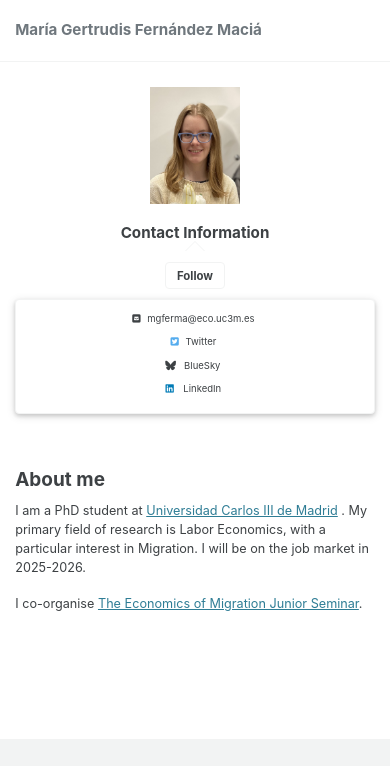
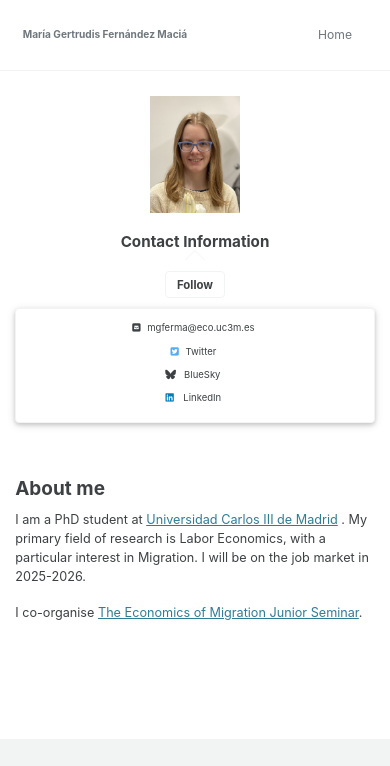
Before and after one commit to mgfernandezmacia/mgfernandezmacia.github.io, a Jekyll site: the page built from index.html, in a window 390 px wide, cut to the strip 0-766 px from the top of the page. Built offline with Jekyll 4.4.1, drawn with Linux system fonts in a browser that asks for light colours; cached includes are drawn as plain includes; the list of posts is cut into pages by our own code.

Commit message:
Update _masthead.scss

```diff
--- a/_sass/minimal-mistakes/_masthead.scss
+++ b/_sass/minimal-mistakes/_masthead.scss
@@ -89,3 +89,21 @@
     font-weight: 700;
   }
 }
+
+@media (max-width: 768px) {
+    .masthead {
+        padding: 0.5em; /* Smaller padding */
+    }
+
+    .masthead .site-title, .masthead .site-subtitle {
+        font-size: smaller; /* Smaller font size */
+    }
+
+    .masthead nav {
+        font-size: 0.8em; /* Smaller font size for navigation links */
+    }
+
+    .masthead .site-logo img {
+        height: 30px; /* Smaller logo size */
+    }
+}
```
